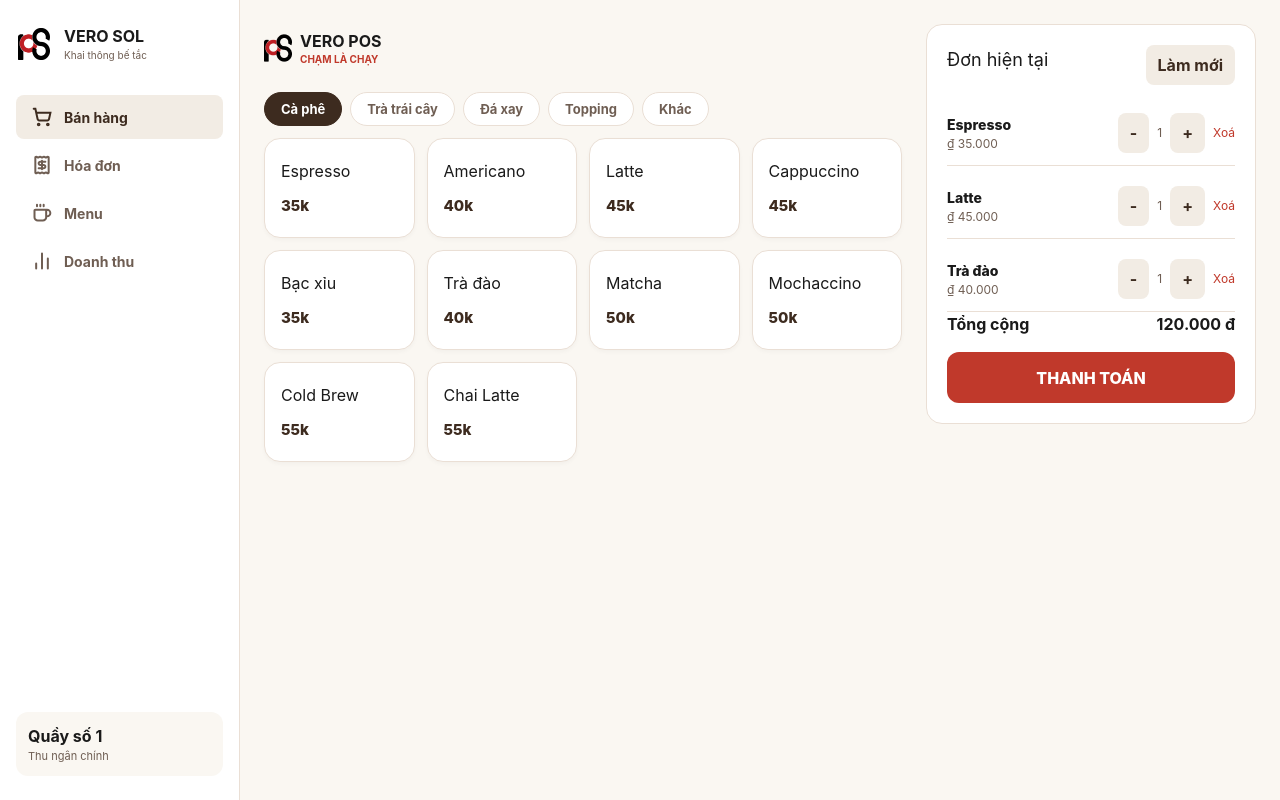
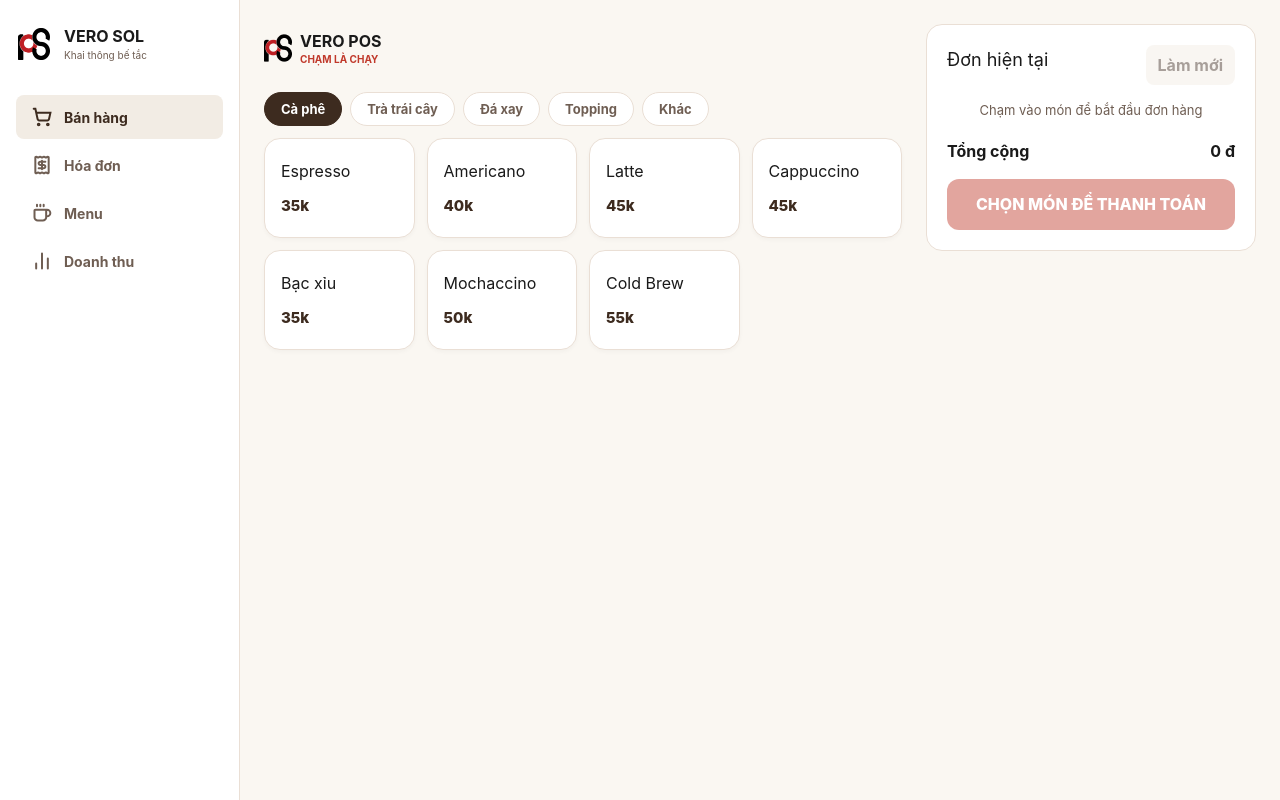
Before and after one commit to nguyenleverovn/vero-pos, a Next.js app: page / in a window 1280 px wide. Built offline with nearby package versions, Linux system fonts and the light colour scheme.

Commit message:
feat: add pos cart interaction (#5)
Add product selection and cart controls, calculate totals, simplify checkout, and clear the active cart after completing an order.

```diff
--- a/app/globals.css
+++ b/app/globals.css
@@ -30,7 +30,7 @@ body {
   color: var(--vp-text);
   font-family: Inter, ui-sans-serif, system-ui, -apple-system, BlinkMacSystemFont, "Segoe UI", sans-serif;
 }
-button, input { font: inherit; }
+button, input, select { font: inherit; }
 button, a { -webkit-tap-highlight-color: transparent; }
 
 .vp-app-frame { min-height: 100dvh; }
@@ -76,6 +76,7 @@ button, a { -webkit-tap-highlight-color: transparent; }
 .vp-category-tab.is-active { background: var(--vp-primary); border-color: var(--vp-primary); color: white; }
 .vp-product-grid { display: grid; grid-template-columns: repeat(2, minmax(0, 1fr)); gap: 12px; }
 .vp-product-card {
+  position: relative;
   min-height: 100px;
   border: 1px solid var(--vp-border);
   border-radius: var(--vp-radius-lg);
@@ -87,6 +88,8 @@ button, a { -webkit-tap-highlight-color: transparent; }
   transition: transform 120ms ease, border-color 120ms ease;
 }
 .vp-product-card:active { transform: scale(.98); border-color: var(--vp-action); }
+.vp-product-card.is-selected { border-color: var(--vp-action); box-shadow: 0 0 0 2px rgba(192, 57, 43, .08); }
+.vp-product-quantity { position: absolute; top: 10px; right: 10px; width: 24px; height: 24px; display: grid; place-items: center; border-radius: 50%; background: var(--vp-action); color: white; font-size: 12px; font-weight: 800; }
 .vp-product-card h3 { margin: 0 0 16px; font-size: 16px; line-height: 19px; }
 .vp-price { margin: 0; color: var(--vp-primary); font-size: 15px; line-height: 18px; font-weight: 800; }
 
@@ -103,6 +106,11 @@ button, a { -webkit-tap-highlight-color: transparent; }
   box-shadow: var(--vp-shadow-floating);
 }
 .vp-cart-row { display: flex; align-items: center; justify-content: space-between; margin-bottom: 16px; }
+.vp-cart-toggle { width: 100%; display: flex; align-items: center; justify-content: space-between; border: 0; padding: 0 0 16px; background: transparent; color: inherit; cursor: pointer; }
+.vp-cart-toggle::after { content: "⌃"; margin-left: 8px; color: var(--vp-muted); transition: transform 160ms ease; }
+.vp-cart-mobile.is-expanded .vp-cart-toggle::after { transform: rotate(180deg); }
+.vp-cart-toggle-summary { margin-left: auto; display: grid; justify-items: end; gap: 2px; }
+.vp-cart-toggle-summary > span { color: var(--vp-action); font-size: 11px; font-weight: 800; }
 .vp-cart-count { display: flex; align-items: center; gap: 8px; font-size: 14px; font-weight: 800; }
 .vp-cart-badge { width: 24px; height: 24px; display: grid; place-items: center; border-radius: 50%; background: var(--vp-action); color: white; font-size: 12px; }
 .vp-cart-total { font-size: 18px; font-weight: 800; }
@@ -113,14 +121,18 @@ button, a { -webkit-tap-highlight-color: transparent; }
 .vp-primary-button:disabled { opacity: .45; cursor: not-allowed; }
 .vp-cart-desktop { display: none; }
 .vp-cart-list { list-style: none; margin: 0; padding: 0; display: grid; gap: 8px; }
+.vp-cart-mobile-details { max-height: 0; overflow: hidden; transition: max-height 180ms ease; }
+.vp-cart-mobile.is-expanded .vp-cart-mobile-details { max-height: min(38dvh, 300px); overflow-y: auto; margin-bottom: 12px; }
 .vp-cart-item { display: flex; align-items: center; justify-content: space-between; gap: 12px; border-bottom: 1px solid var(--vp-border); padding: 12px 0; }
 .vp-cart-item p { margin: 0; }
+.vp-cart-empty { margin: 4px 0 18px; color: var(--vp-muted); font-size: 13px; text-align: center; }
 .vp-caption { color: var(--vp-muted); font-size: 12px; }
 .vp-body-bold { font-size: 14px; font-weight: 800; }
 .vp-qty-wrap, .vp-qty-control { display: flex; align-items: center; gap: 8px; }
 .vp-button { border: 0; border-radius: 8px; padding: 8px 12px; font-weight: 700; cursor: pointer; }
 .vp-button--primary { background: var(--vp-action); color: white; }
 .vp-button--secondary { background: #f2ece4; color: var(--vp-primary); }
+.vp-button:disabled { opacity: .45; cursor: not-allowed; }
 .vp-button--danger { background: var(--vp-danger-soft); color: var(--vp-action); }
 .vp-link-danger { border: 0; background: transparent; color: var(--vp-action); font-size: 12px; }
 
@@ -141,6 +153,7 @@ button, a { -webkit-tap-highlight-color: transparent; }
 .vp-payment-due { display: flex; align-items: center; justify-content: space-between; }
 .vp-payment-due span { color: var(--vp-muted); font-size: 14px; font-weight: 700; }
 .vp-payment-due strong { color: var(--vp-action); font-size: 24px; }
+.vp-payment-item-count { margin: 5px 0 0; color: var(--vp-muted); font-size: 12px; text-align: right; }
 .vp-methods { display: grid; grid-template-columns: 1fr 1fr; gap: 8px; margin: 16px 0; }
 .vp-method { min-height: 41px; border: 1px solid var(--vp-border); border-radius: 8px; background: white; color: var(--vp-muted); font-size: 14px; font-weight: 800; }
 .vp-method.is-active { background: var(--vp-primary); border-color: var(--vp-primary); color: white; }
@@ -298,9 +311,6 @@ button, a { -webkit-tap-highlight-color: transparent; }
   .vp-side-link { display: flex; align-items: center; gap: 12px; min-height: 44px; padding: 0 16px; border-radius: 8px; color: var(--vp-muted); text-decoration: none; font-size: 14px; font-weight: 700; }
   .vp-side-link img { width: 20px; height: 20px; }
   .vp-side-link.is-active { background: #f2ece4; color: var(--vp-primary); }
-  .vp-cashier { margin-top: auto; padding: 12px; border-radius: 12px; background: var(--vp-background); }
-  .vp-cashier strong, .vp-cashier span { display: block; }
-  .vp-cashier span { color: var(--vp-muted); font-size: 11px; }
   .vp-bottom-nav { display: none; }
   .vp-screen { max-width: 1040px; min-height: 100dvh; padding: 24px 24px 40px; }
   .vp-screen--pos { display: grid; grid-template-columns: minmax(0, 1fr) 330px; gap: 24px; align-items: start; }
@@ -310,8 +320,9 @@ button, a { -webkit-tap-highlight-color: transparent; }
   .vp-cart-mobile { display: none; }
   .vp-cart-desktop { position: sticky; top: 24px; display: block; padding: 20px; border: 1px solid var(--vp-border); border-radius: 16px; background: white; }
   .vp-cart-desktop h2 { margin: 0 0 12px; font-size: 18px; }
+  .vp-cart-desktop .vp-cart-list { max-height: min(52dvh, 520px); overflow-y: auto; margin-bottom: 16px; }
   .vp-action-panel { position: static; width: auto; transform: none; padding: 20px 0 0; background: transparent; }
-  .vp-payment-layout { display: grid; grid-template-columns: 1fr 1fr; gap: 24px; }
+  .vp-payment-layout { max-width: 640px; margin: 0 auto; }
   .vp-payment-summary { margin: 0; border: 1px solid var(--vp-border); border-radius: 16px; }
   .vp-keypad { padding: 0; }
   .vp-fab { right: 24px; bottom: 24px; }
--- a/app/page.tsx
+++ b/app/page.tsx
@@ -2,42 +2,44 @@
 
 import { useEffect, useState } from "react";
 import { CategoryId, PosCatalog, Product } from "@/lib/data/catalog";
-import { CartItemPayload } from "@/components/CartItem";
 import { CategoryTabs } from "@/components/CategoryTabs";
 import { Header } from "@/components/Header";
 import { ProductCard } from "@/components/ProductCard";
 import { Cart } from "@/components/Cart";
+import {
+  addProduct,
+  CartItem,
+  changeQuantity,
+  loadCart,
+  removeProduct,
+  saveCart
+} from "@/lib/cart/cart";
 import { loadCatalog } from "@/lib/repositories/catalogRepository";
 
 export default function VeroPosPage() {
   const [catalog, setCatalog] = useState<PosCatalog | null>(null);
   const [activeCategory, setActiveCategory] = useState<CategoryId>("coffee");
-  const [items, setItems] = useState<CartItemPayload[]>([]);
+  const [items, setItems] = useState<CartItem[]>([]);
 
   useEffect(() => {
     loadCatalog().then((data) => {
       setCatalog(data);
-      const selected = ["espresso", "latte", "tra-dao"].map((id) => data.products.find((product) => product.id === id)).filter(Boolean) as Product[];
-      setItems(selected.map((product) => ({ product, quantity: 1 })));
+      setItems(loadCart(data.products));
     });
   }, []);
 
+  useEffect(() => {
+    if (catalog) saveCart(items);
+  }, [catalog, items]);
+
   if (!catalog) return <main className="vp-screen"><Header /></main>;
 
-  const visibleProducts = activeCategory === "coffee"
-    ? catalog.products.slice(0, 10)
-    : catalog.products.filter((product) => product.category === activeCategory);
+  const visibleProducts = catalog.products.filter((product) =>
+    product.active && product.category === activeCategory);
 
-  const addToCart = (product: Product) => setItems((current) => {
-    const existing = current.find((line) => line.product.id === product.id);
-    return existing
-      ? current.map((line) => line.product.id === product.id ? { ...line, quantity: line.quantity + 1 } : line)
-      : [...current, { product, quantity: 1 }];
-  });
-
-  const updateCartItem = (next: CartItemPayload) => setItems((current) => next.quantity <= 0
-    ? current.filter((item) => item.product.id !== next.product.id)
-    : current.map((item) => item.product.id === next.product.id ? next : item));
+  const addToCart = (product: Product) => setItems((current) => addProduct(current, product));
+  const updateCartItem = (next: CartItem) => setItems((current) =>
+    changeQuantity(current, next.product.id, next.quantity));
 
   return (
     <main className="vp-screen vp-screen--pos">
@@ -45,10 +47,22 @@ export default function VeroPosPage() {
         <Header />
         <CategoryTabs activeCategory={activeCategory} items={catalog.categories} onChange={setActiveCategory} />
         <section className="vp-product-grid" aria-label="Sản phẩm">
-          {visibleProducts.map((product) => <ProductCard key={product.id} product={product} onAdd={addToCart} />)}
+          {visibleProducts.map((product) => (
+            <ProductCard
+              key={product.id}
+              product={product}
+              quantity={items.find((item) => item.product.id === product.id)?.quantity ?? 0}
+              onAdd={addToCart}
+            />
+          ))}
         </section>
       </div>
-      <Cart items={items} onUpdateItem={updateCartItem} onRemoveItem={(id) => setItems((current) => current.filter((item) => item.product.id !== id))} onClearAll={() => setItems([])} />
+      <Cart
+        items={items}
+        onUpdateItem={updateCartItem}
+        onRemoveItem={(id) => setItems((current) => removeProduct(current, id))}
+        onClearAll={() => setItems([])}
+      />
     </main>
   );
 }
--- a/components/Cart.tsx
+++ b/components/Cart.tsx
@@ -1,35 +1,66 @@
-import { useMemo } from "react";
-import { CartItem, CartItemPayload } from "@/components/CartItem";
+"use client";
+
+import Link from "next/link";
+import { useState } from "react";
+import { CartItem as CartLine } from "@/components/CartItem";
+import { CartItem, getCartCount, getCartTotal } from "@/lib/cart/cart";
 
 type CartProps = {
-  items: CartItemPayload[];
-  onUpdateItem: (payload: CartItemPayload) => void;
+  items: CartItem[];
+  onUpdateItem: (payload: CartItem) => void;
   onRemoveItem: (productId: string) => void;
   onClearAll: () => void;
 };
 
 export function Cart({ items, onUpdateItem, onRemoveItem, onClearAll }: CartProps) {
-  const total = useMemo(() => items.reduce((sum, item) => sum + item.product.priceVnd * item.quantity, 0), [items]);
-  const count = items.reduce((sum, item) => sum + item.quantity, 0);
+  const [expanded, setExpanded] = useState(true);
+  const total = getCartTotal(items);
+  const count = getCartCount(items);
   const label = `${total.toLocaleString("vi-VN")} đ`;
+  const hasItems = items.length > 0;
+
+  const checkoutAction = hasItems
+    ? <Link className="vp-primary-button" href="/checkout">THANH TOÁN</Link>
+    : <button className="vp-primary-button" type="button" disabled>CHỌN MÓN ĐỂ THANH TOÁN</button>;
 
   return (
     <>
-      <section className="vp-cart-mobile" aria-label="Giỏ hàng">
-        <div className="vp-cart-row">
+      <section className={`vp-cart-mobile ${expanded ? "is-expanded" : ""}`} aria-label="Giỏ hàng">
+        <button
+          className="vp-cart-toggle"
+          type="button"
+          aria-expanded={expanded}
+          onClick={() => setExpanded((current) => !current)}
+        >
           <span className="vp-cart-count"><span className="vp-cart-badge">{count}</span>Món đã chọn</span>
-          <strong className="vp-cart-total">{label}</strong>
+          <span className="vp-cart-toggle-summary">
+            <strong className="vp-cart-total">{label}</strong>
+            <span>{expanded ? "Thu gọn" : "Sửa giỏ"}</span>
+          </span>
+        </button>
+        <div className="vp-cart-mobile-details">
+          {hasItems ? (
+            <ul className="vp-cart-list">
+              {items.map((item) => <CartLine key={item.product.id} item={item} onChange={onUpdateItem} onRemove={onRemoveItem} />)}
+            </ul>
+          ) : (
+            <p className="vp-cart-empty">Chạm vào món để thêm vào đơn</p>
+          )}
         </div>
-        <a className="vp-primary-button" href="/checkout">THANH TOÁN ({Math.max(count, 1)} chạm)</a>
+        {checkoutAction}
       </section>
 
       <aside className="vp-cart-desktop">
-        <div className="vp-cart-row"><h2>Đơn hiện tại</h2><button className="vp-button vp-button--secondary" onClick={onClearAll}>Làm mới</button></div>
-        <ul className="vp-cart-list">
-          {items.map((item) => <CartItem key={item.product.id} item={item} onChange={onUpdateItem} onRemove={onRemoveItem} />)}
-        </ul>
+        <div className="vp-cart-row"><h2>Đơn hiện tại</h2><button className="vp-button vp-button--secondary" type="button" onClick={onClearAll} disabled={!hasItems}>Làm mới</button></div>
+        {hasItems ? (
+          <ul className="vp-cart-list">
+            {items.map((item) => <CartLine key={item.product.id} item={item} onChange={onUpdateItem} onRemove={onRemoveItem} />)}
+          </ul>
+        ) : (
+          <p className="vp-cart-empty">Chạm vào món để bắt đầu đơn hàng</p>
+        )}
         <div className="vp-cart-row"><strong>Tổng cộng</strong><strong>{label}</strong></div>
-        <a className="vp-primary-button" href="/checkout">THANH TOÁN</a>
+        {checkoutAction}
       </aside>
     </>
   );
--- a/components/ProductCard.tsx
+++ b/components/ProductCard.tsx
@@ -1,11 +1,16 @@
 import { Product } from "@/lib/data/catalog";
 import { ProductPrice } from "@/components/ProductPrice";
 
-type ProductCardProps = { product: Product; onAdd: (product: Product) => void };
+type ProductCardProps = {
+  product: Product;
+  quantity: number;
+  onAdd: (product: Product) => void;
+};
 
-export function ProductCard({ product, onAdd }: ProductCardProps) {
+export function ProductCard({ product, quantity, onAdd }: ProductCardProps) {
   return (
-    <button className="vp-product-card" type="button" onClick={() => onAdd(product)} aria-label={`Thêm ${product.name}`}>
+    <button className={`vp-product-card ${quantity > 0 ? "is-selected" : ""}`} type="button" onClick={() => onAdd(product)} aria-label={`Thêm ${product.name}`}>
+      {quantity > 0 && <span className="vp-product-quantity" aria-label={`Đã chọn ${quantity}`}>{quantity}</span>}
       <h3>{product.name}</h3>
       <ProductPrice amount={product.priceVnd} />
     </button>
--- a/components/Sidebar.tsx
+++ b/components/Sidebar.tsx
@@ -20,7 +20,6 @@ export function Sidebar() {
           return <Link key={item.key} href={item.href} className={`vp-side-link ${active ? "is-active" : ""}`}><img src={item.icon} alt="" /><span>{item.label}</span></Link>;
         })}
       </nav>
-      <div className="vp-cashier"><strong>Quầy số 1</strong><span>Thu ngân chính</span></div>
     </aside>
   );
 }
--- /dev/null
+++ b/lib/cart/cart.ts
@@ -0,0 +1,81 @@
+import { Product } from "@/lib/data/catalog";
+
+export type CartItem = {
+  product: Product;
+  quantity: number;
+};
+
+type StoredCartItem = {
+  productId: string;
+  quantity: number;
+};
+
+const CART_STORAGE_KEY = "vero-pos-cart-v1";
+
+export function addProduct(items: CartItem[], product: Product): CartItem[] {
+  const existing = items.find((item) => item.product.id === product.id);
+
+  return existing
+    ? items.map((item) => item.product.id === product.id
+      ? { ...item, quantity: item.quantity + 1 }
+      : item)
+    : [...items, { product, quantity: 1 }];
+}
+
+export function changeQuantity(items: CartItem[], productId: string, quantity: number): CartItem[] {
+  if (quantity <= 0) return removeProduct(items, productId);
+
+  return items.map((item) => item.product.id === productId
+    ? { ...item, quantity }
+    : item);
+}
+
+export function removeProduct(items: CartItem[], productId: string): CartItem[] {
+  return items.filter((item) => item.product.id !== productId);
+}
+
+export function getCartCount(items: CartItem[]): number {
+  return items.reduce((sum, item) => sum + item.quantity, 0);
+}
+
+export function getCartTotal(items: CartItem[]): number {
+  return items.reduce((sum, item) => sum + item.product.priceVnd * item.quantity, 0);
+}
+
+export function saveCart(items: CartItem[]): void {
+  if (typeof window === "undefined") return;
+
+  const storedItems: StoredCartItem[] = items.map((item) => ({
+    productId: item.product.id,
+    quantity: item.quantity
+  }));
+  window.sessionStorage.setItem(CART_STORAGE_KEY, JSON.stringify(storedItems));
+}
+
+export function clearCart(): void {
+  if (typeof window === "undefined") return;
+  window.sessionStorage.removeItem(CART_STORAGE_KEY);
+}
+
+export function loadCart(products: Product[]): CartItem[] {
+  if (typeof window === "undefined") return [];
+
+  try {
+    const rawItems = JSON.parse(window.sessionStorage.getItem(CART_STORAGE_KEY) ?? "[]") as unknown;
+    if (!Array.isArray(rawItems)) return [];
+
+    return rawItems.flatMap((rawItem) => {
+      if (!rawItem || typeof rawItem !== "object") return [];
+
+      const stored = rawItem as Partial<StoredCartItem>;
+      const product = products.find((item) => item.id === stored.productId && item.active);
+      const quantity = Math.floor(Number(stored.quantity));
+
+      return product && Number.isFinite(quantity) && quantity > 0
+        ? [{ product, quantity }]
+        : [];
+    });
+  } catch {
+    return [];
+  }
+}
```
Also changed, not shown: app/checkout/page.tsx (+21 -17 lines), components/CartItem.tsx (+2 -6 lines).
